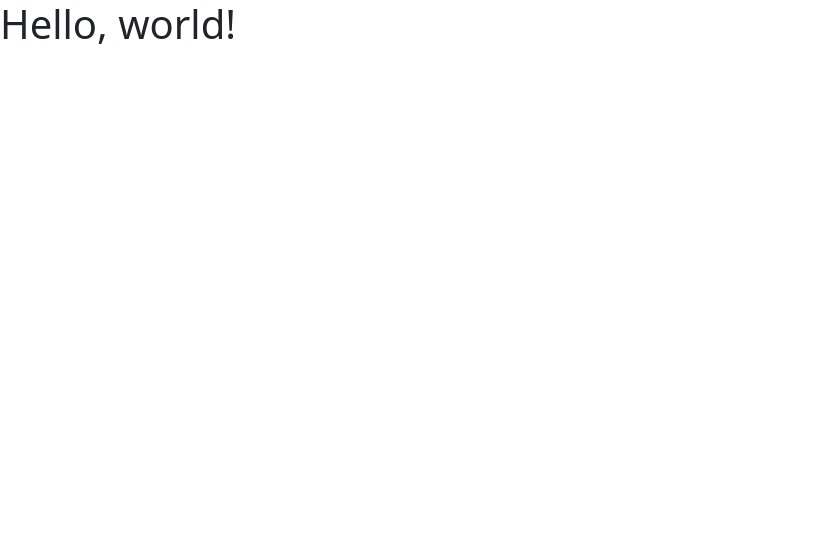
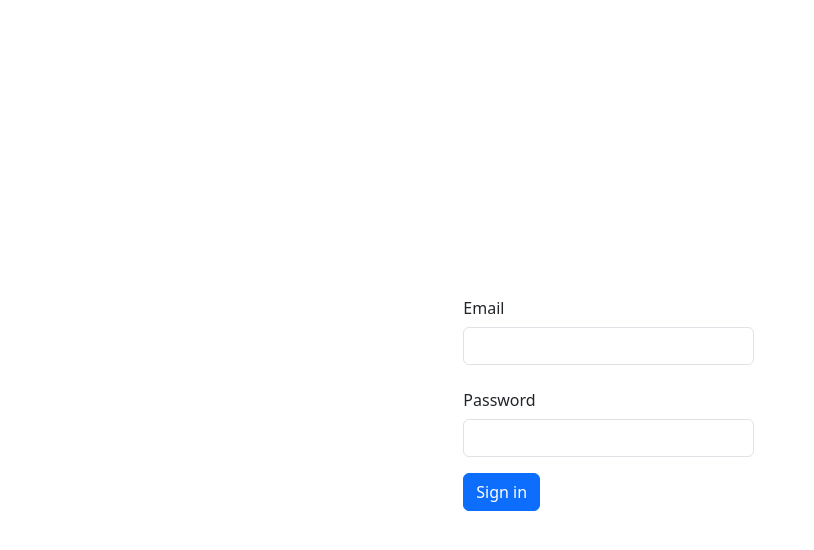
Before and after one commit to qonythazu/booking-app, a plain HTML site: page index.html in a window 1280 px wide. Shown: the whole page, without its empty margins (0-814 px from the left). Drawn offline with nearby package versions, Linux system fonts and the light colour scheme.

Commit message:
nambah login

```diff
--- a/index.html
+++ b/index.html
@@ -6,9 +6,30 @@
     <meta name="viewport" content="width=device-width, initial-scale=1.0">
     <title>Booking App</title>
     <link href="https://cdn.jsdelivr.net/npm/bootstrap@5.3.0-alpha1/dist/css/bootstrap.min.css" rel="stylesheet" integrity="sha384-GLhlTQ8iRABdZLl6O3oVMWSktQOp6b7In1Zl3/Jr59b6EGGoI1aFkw7cmDA6j6gD" crossorigin="anonymous">
+    <link rel="stylesheet" href="style.css">
 </head>
 <body>
-    <h1>Hello, world!</h1>
+    <div class="h-100 d-flex align-items-center justify-content-center">
+        <div class="formlogin">
+            <form>
+                <div class="row mb-3">
+                    <label for="inputEmail3" class="col-sm-4 col-form-label">Email</label>
+                    <div class="col-sm-10">
+                        <input type="email" class="form-control" id="inputEmail3">
+                    </div>
+                </div>
+                <div class="row mb-3">
+                    <label for="inputPassword3" class="col-sm-4 col-form-label">Password</label>
+                        <div class="col-sm-10">
+                        <input type="password" class="form-control" id="inputPassword3">
+                    </div>
+                </div>
+                <button type="submit" class="btn btn-primary">Sign in</button>
+            </form>
+        </div>
+    </div>
+
+
     <script src="https://cdn.jsdelivr.net/npm/bootstrap@5.3.0-alpha1/dist/js/bootstrap.bundle.min.js" integrity="sha384-w76AqPfDkMBDXo30jS1Sgez6pr3x5MlQ1ZAGC+nuZB+EYdgRZgiwxhTBTkF7CXvN" crossorigin="anonymous"></script>
 </body>
 </html>
--- /dev/null
+++ b/style.css
@@ -0,0 +1,3 @@
+html, body {
+    height: 100%;
+}
```
